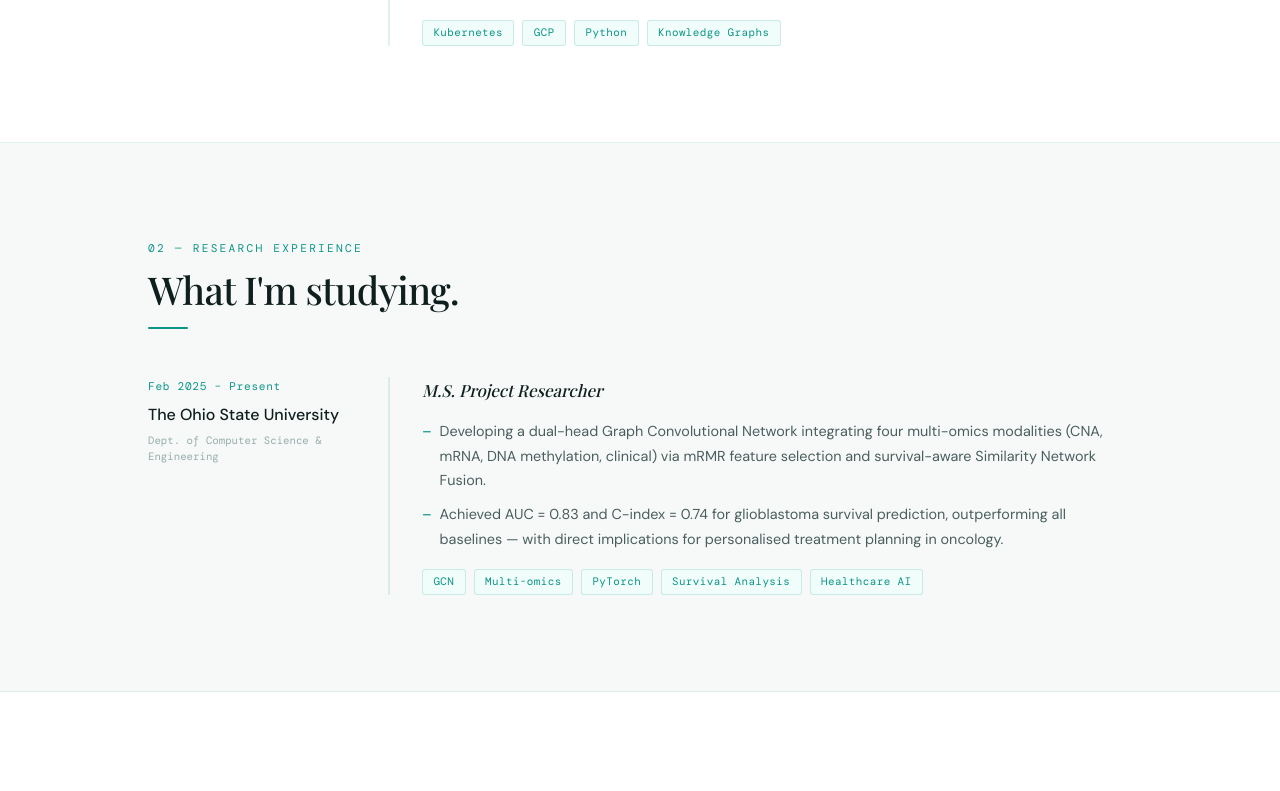
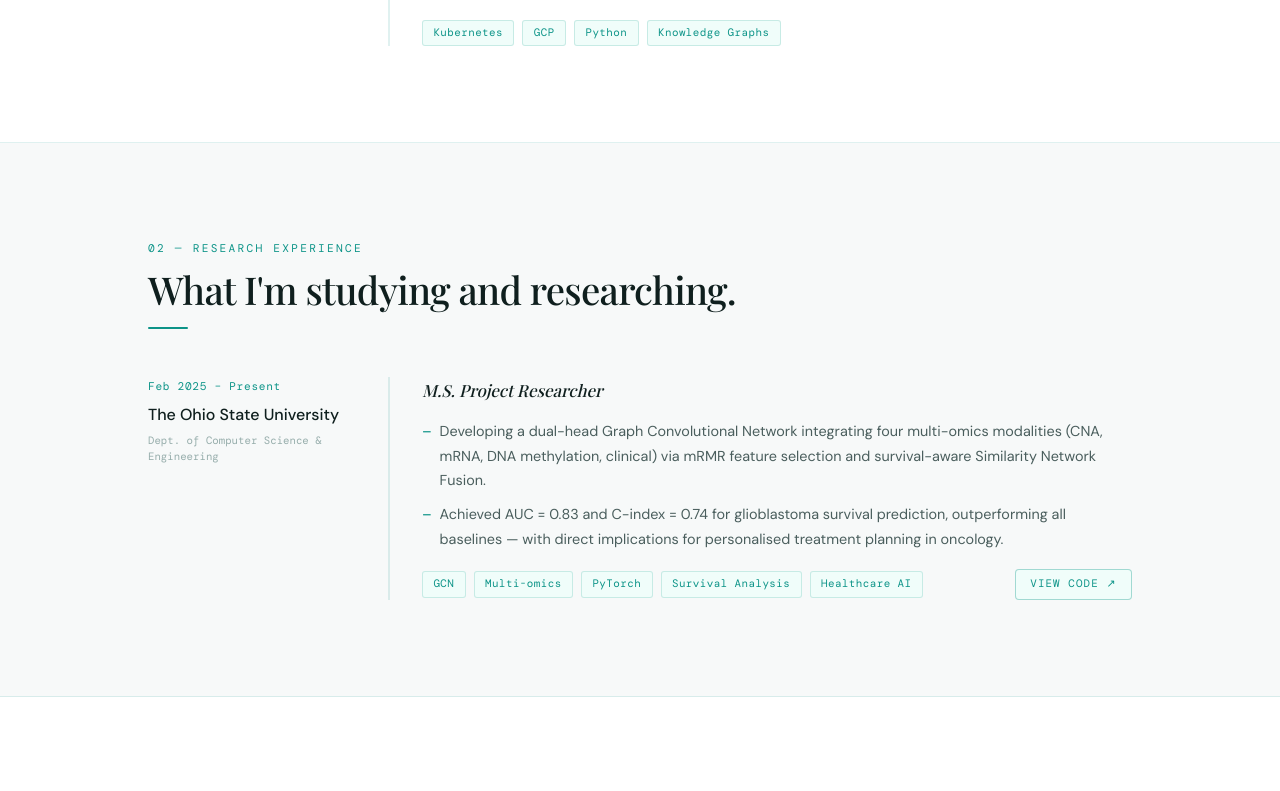
Before and after one commit to dhinesh04/portfolio, a React (Vite) app: page / in a window 1280 px wide. Shown: the part 1474-2265 px from the top of the page. Built offline with nearby package versions, Linux system fonts and the light colour scheme; a web font is replaced by a local one.

Commit message:
added links in experience sections

```diff
--- a/src/components/TimelineEntry.jsx
+++ b/src/components/TimelineEntry.jsx
@@ -10,8 +10,9 @@ import { Tag } from "./SectionTitle";
  *  role     – italic role title
  *  bullets  – string[]
  *  tags     – string[]
+ *  link     – optional URL (e.g. GitHub repo) shown as a button
  */
-export default function TimelineEntry({ period, title, subtitle, role, bullets, tags }) {
+export default function TimelineEntry({ period, title, subtitle, role, bullets, tags, link }) {
   return (
     <div className="timeline-grid">
       {/* Left column */}
@@ -29,10 +30,31 @@ export default function TimelineEntry({ period, title, subtitle, role, bullets,
             <li key={i}>{b}</li>
           ))}
         </ul>
-        <div className="tags-row">
-          {tags.map((t) => (
-            <Tag key={t}>{t}</Tag>
-          ))}
+        <div style={{ display: "flex", alignItems: "center", justifyContent: "space-between", flexWrap: "wrap", gap: "0.75rem" }}>
+          <div className="tags-row">
+            {tags.map((t) => (
+              <Tag key={t}>{t}</Tag>
+            ))}
+          </div>
+          {link && (
+            <a
+              href={link}
+              target="_blank"
+              rel="noreferrer"
+              style={{
+                fontFamily: "var(--mono)", fontSize: "0.68rem", letterSpacing: "0.1em",
+                textTransform: "uppercase", textDecoration: "none",
+                color: "var(--accent)", border: "1px solid rgba(13,148,136,0.35)",
+                background: "var(--accent-bg)", padding: "0.35rem 0.9rem",
+                borderRadius: 4, whiteSpace: "nowrap",
+                transition: "background 0.2s, border-color 0.2s",
+              }}
+              onMouseEnter={(e) => { e.currentTarget.style.background = "rgba(13,148,136,0.15)"; e.currentTarget.style.borderColor = "var(--accent)"; }}
+              onMouseLeave={(e) => { e.currentTarget.style.background = "var(--accent-bg)"; e.currentTarget.style.borderColor = "rgba(13,148,136,0.35)"; }}
+            >
+              View code ↗
+            </a>
+          )}
         </div>
       </div>
     </div>
--- a/src/data/Data.js
+++ b/src/data/Data.js
@@ -52,6 +52,7 @@ export const RESEARCH = [
       "Achieved AUC = 0.83 and C-index = 0.74 for glioblastoma survival prediction, outperforming all baselines — with direct implications for personalised treatment planning in oncology.",
     ],
     tags: ["GCN", "Multi-omics", "PyTorch", "Survival Analysis", "Healthcare AI"],
+    link: "https://github.com/dhinesh04/gbm-survival-prediction"
   },
 ];
 
--- a/src/pages/Home.jsx
+++ b/src/pages/Home.jsx
@@ -212,11 +212,11 @@ function Research() {
   return (
     <section id="research" style={{ padding: "6rem 0", borderBottom: "1px solid var(--rule)" }}>
       <div className="section-inner">
-        <SectionTitle label="02 — Research Experience" title="What I'm studying." />
+        <SectionTitle label="02 — Research Experience" title="What I'm studying and researching." />
         <div style={{ display: "flex", flexDirection: "column", gap: "2.5rem" }}>
           {RESEARCH.map((r, i) => (
             <Reveal key={r.org} delay={i * 100}>
-              <TimelineEntry period={r.period} title={r.org} subtitle={r.dept} role={r.role} bullets={r.bullets} tags={r.tags} />
+              <TimelineEntry period={r.period} title={r.org} subtitle={r.dept} role={r.role} bullets={r.bullets} tags={r.tags} link={r.link} />
             </Reveal>
           ))}
         </div>
```
